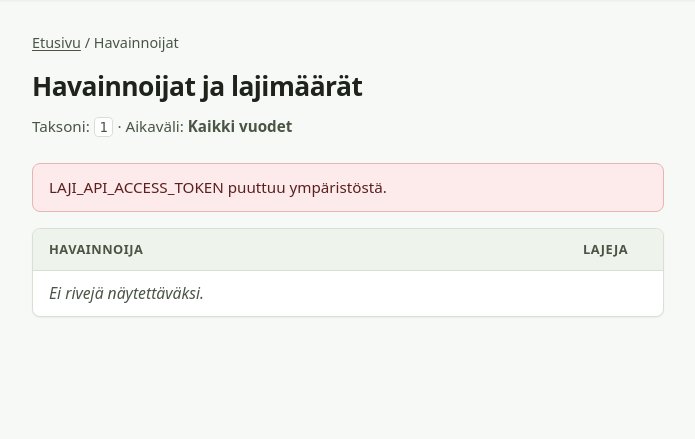
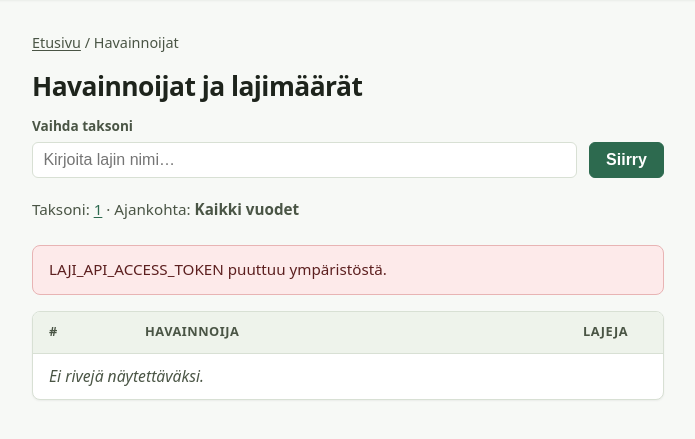
Before and after one commit to mikkohei13/mittari, a Flask app: page /stats/observers/taxa/1 in a window 1280 px wide. Shown: the part 54-493 px from the top of the page, without its empty margins (292-987 px from the left). Run offline with Flask 3, Linux system fonts and the light colour scheme.

Commit message:
Add taxon autocomplete

```diff
--- a/app/__init__.py
+++ b/app/__init__.py
@@ -8,9 +8,10 @@ def create_app() -> Flask:
         static_folder="static",
     )
 
-    from app.routes import main_bp, stats_bp
+    from app.routes import api_bp, main_bp, stats_bp
 
     app.register_blueprint(main_bp)
     app.register_blueprint(stats_bp)
+    app.register_blueprint(api_bp)
 
     return app
--- a/app/routes/__init__.py
+++ b/app/routes/__init__.py
@@ -1,4 +1,5 @@
+from app.routes.api import bp as api_bp
 from app.routes.main import bp as main_bp
 from app.routes.stats import bp as stats_bp
 
-__all__ = ["main_bp", "stats_bp"]
+__all__ = ["api_bp", "main_bp", "stats_bp"]
--- a/app/services/observers_taxa.py
+++ b/app/services/observers_taxa.py
@@ -1,4 +1,9 @@
-"""Business logic: observer species counts under a taxon, from FinBIF warehouse aggregate."""
+"""Business logic: observer species counts under a taxon, from FinBIF warehouse aggregate.
+
+Taxon identifiers (e.g. ``MX.71950``) for ``taxonId`` / URL paths should be taken from
+FinBIF ``GET /autocomplete/taxa`` result objects' ``id`` field — not ``value`` or display
+strings alone.
+"""
 
 from __future__ import annotations
 
--- a/app/static/css/style.css
+++ b/app/static/css/style.css
@@ -173,3 +173,98 @@ a:hover {
   font-variant-numeric: tabular-nums;
   width: 6rem;
 }
+
+.taxon-nav-form {
+  display: flex;
+  flex-wrap: wrap;
+  align-items: flex-end;
+  gap: 0.75rem;
+  margin: 0 0 1.25rem;
+}
+
+.taxon-nav-form__submit {
+  padding: 0.5rem 1rem;
+  font-size: 1rem;
+  font-weight: 600;
+  color: #fff;
+  background: var(--accent);
+  border: 1px solid var(--accent);
+  border-radius: 6px;
+  cursor: pointer;
+}
+
+.taxon-nav-form__submit:hover {
+  background: var(--accent-hover);
+  border-color: var(--accent-hover);
+}
+
+.taxon-select {
+  position: relative;
+  flex: 1 1 12rem;
+  min-width: 0;
+}
+
+.taxon-select__label {
+  display: block;
+  margin: 0 0 0.35rem;
+  font-size: 0.85rem;
+  font-weight: 600;
+  color: var(--text-muted);
+}
+
+.taxon-select__query {
+  width: 100%;
+  padding: 0.5rem 0.65rem;
+  font-size: 1rem;
+  border: 1px solid var(--border);
+  border-radius: 6px;
+  background: var(--surface);
+}
+
+.taxon-select__query:focus {
+  outline: 2px solid var(--accent);
+  outline-offset: 1px;
+}
+
+.taxon-select__suggestions {
+  position: absolute;
+  z-index: 20;
+  left: 0;
+  right: 0;
+  top: 100%;
+  margin: 0.2rem 0 0;
+  padding: 0;
+  list-style: none;
+  max-height: 14rem;
+  overflow-y: auto;
+  background: var(--surface);
+  border: 1px solid var(--border);
+  border-radius: 6px;
+  box-shadow: var(--shadow);
+}
+
+.taxon-select__suggestion {
+  margin: 0;
+  border-bottom: 1px solid var(--border);
+}
+
+.taxon-select__suggestion:last-child {
+  border-bottom: none;
+}
+
+.taxon-select__suggestion button {
+  display: block;
+  width: 100%;
+  padding: 0.45rem 0.65rem;
+  text-align: left;
+  font: inherit;
+  font-size: 0.95rem;
+  color: var(--text);
+  background: transparent;
+  border: none;
+  cursor: pointer;
+}
+
+.taxon-select__suggestion button:hover {
+  background: #eef3eb;
+}
--- a/app/templates/base.html
+++ b/app/templates/base.html
@@ -11,5 +11,7 @@
       <a class="site-logo" href="{{ url_for('main.index') }}">Mittari - Kokeilukäytössä olevia tilastointeja</a>
     </header>
     <main class="site-main">{% block content %}{% endblock %}</main>
+    <script defer src="{{ url_for('static', filename='js/taxon_select.js') }}"></script>
+    {% block scripts %}{% endblock %}
   </body>
 </html>
--- a/app/templates/stats/observers_taxa.html
+++ b/app/templates/stats/observers_taxa.html
@@ -7,8 +7,43 @@
     <span>Havainnoijat</span>
   </nav>
   <h1>Havainnoijat ja lajimäärät</h1>
+  <form class="taxon-nav-form" id="observers-taxa-nav" method="get" action="#">
+    <div
+      class="taxon-select"
+      data-taxon-select
+      data-autocomplete-url="{{ url_for('api.autocomplete_taxa') }}"
+    >
+      <label class="taxon-select__label" for="taxon-query">Vaihda taksoni</label>
+      <input
+        id="taxon-query"
+        class="taxon-select__query"
+        type="text"
+        name="taxon_query"
+        autocomplete="off"
+        placeholder="Kirjoita lajin nimi…"
+        value=""
+      />
+      <input type="hidden" name="taxon_id" value="{{ taxon_id }}" />
+      <ul class="taxon-select__suggestions" hidden></ul>
+    </div>
+    <button type="submit" class="taxon-nav-form__submit">Siirry</button>
+  </form>
+  <script>
+    (function () {
+      var form = document.getElementById("observers-taxa-nav");
+      if (!form) return;
+      var urlTemplate = {{ url_for('stats.observers_taxa_page', taxon_id='_TAXON_')|tojson }};
+      form.addEventListener("submit", function (e) {
+        e.preventDefault();
+        var idInput = form.querySelector('input[name="taxon_id"]');
+        var id = idInput && idInput.value.trim();
+        if (!id) return;
+        window.location.href = urlTemplate.replace("_TAXON_", id);
+      });
+    })();
+  </script>
   <p class="meta">
-    Taksoni: <code>{{ taxon_id }}</code> · Aikaväli:
+    Taksoni: <a href="https://tun.fi/{{ taxon_id }}">{{ taxon_id }}</a> · Ajankohta:
     <strong>{% if year is not none %}{{ year }}{% else %}Kaikki vuodet{% endif %}</strong>
   </p>
   {% if error %}
@@ -18,6 +53,7 @@
     <table class="data-table">
       <thead>
         <tr>
+          <th scope="col" class="numeric">#</th>
           <th scope="col">Havainnoija</th>
           <th scope="col" class="numeric">Lajeja</th>
         </tr>
@@ -25,12 +61,13 @@
       <tbody>
         {% for row in rows %}
           <tr>
+            <td class="numeric">{{ loop.index }}</td>
             <td>{{ row.name }}</td>
             <td class="numeric">{{ row.species_count }}</td>
           </tr>
         {% else %}
           <tr>
-            <td colspan="2" class="empty-cell">Ei rivejä näytettäväksi.</td>
+            <td colspan="3" class="empty-cell">Ei rivejä näytettäväksi.</td>
           </tr>
         {% endfor %}
       </tbody>
```
Also changed, not shown: AGENTS.md (+2 -0 lines), app/routes/api.py (added, +29 -0 lines), app/static/js/taxon_select.js (added, +109 -0 lines).
